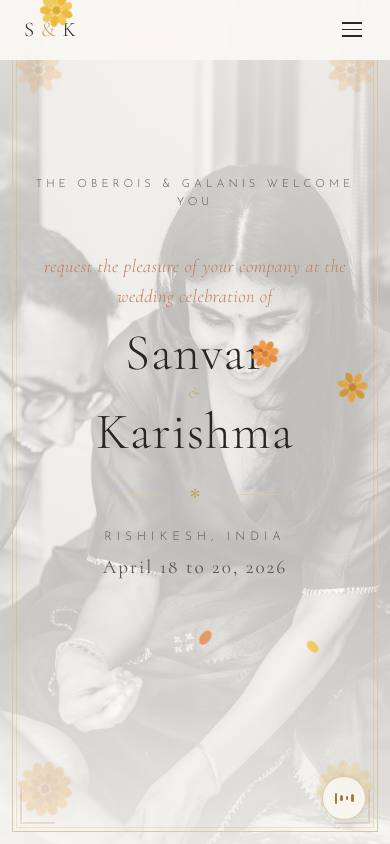
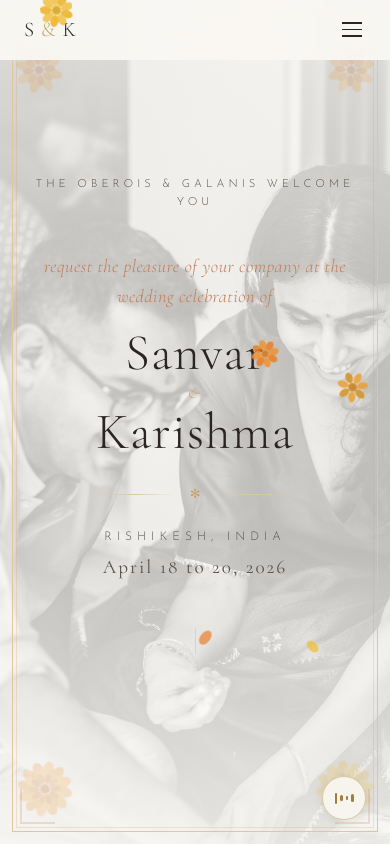
Before and after one commit to karishmagalani/sanvar-and-karishma, a plain HTML site: page index.html in a window 390 px wide. Shown: the top 844 px of the page. Drawn offline with nearby package versions, Linux system fonts and the light colour scheme.

Commit message:
Adjust hero image focus to center on both partners on mobile
Shift object-position to 40% left to prevent cropping out the
partner on narrow mobile screens.

Co-Authored-By: Claude Opus 4.6 <noreply@anthropic.com>

```diff
--- a/index.html
+++ b/index.html
@@ -216,7 +216,7 @@
       width: 100%;
       height: 100%;
       object-fit: cover;
-      object-position: center 30%;
+      object-position: 40% center;
     }
     .hero-bg::after {
       content: '';
```
